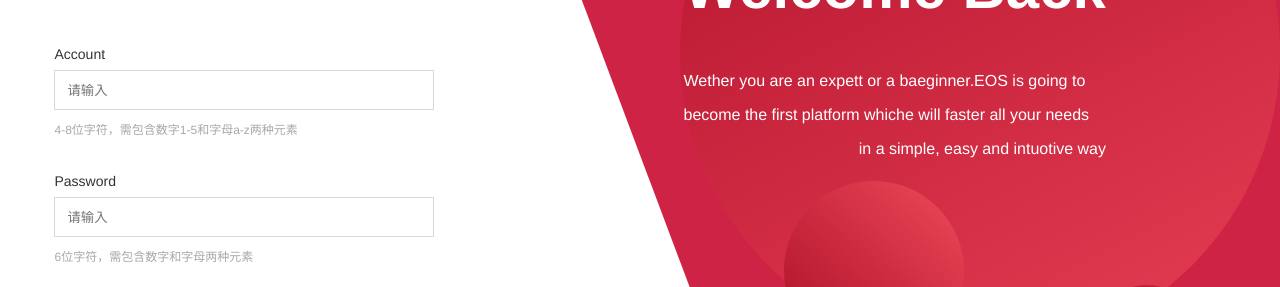
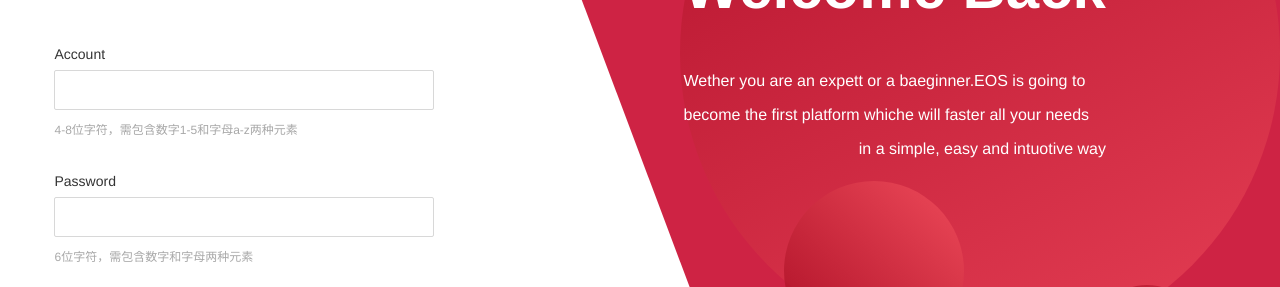
Before and after one commit to carrey360/uid-front, a Vue app: page /auth in a window 1280 px wide. Shown: the part 247-534 px from the top of the page. Built offline with nearby package versions, Linux system fonts and the light colour scheme; a small style sheet from the web is missing.

Commit message:
添加钱包弹框

```diff
--- a/src/components/input/index.vue
+++ b/src/components/input/index.vue
@@ -20,7 +20,7 @@
     },
     placeholder: {
       type: String,
-      default: '请输入'
+      default: ''
     },
     warn: {
       type: String,
@@ -87,12 +87,14 @@
     color #333333
     margin-bottom 8px
   input
-    border 1px solid #D9D5E2
+    border 0
+    border 1px solid #D8D8D8
     height 40px
     width 100%
     padding 0 12px
     outline none
     box-sizing border-box
+    border-radius 2px
   p
     font-size 12px
     color #A8A8A8
--- a/src/views/wallet.vue
+++ b/src/views/wallet.vue
@@ -23,19 +23,47 @@
           </p>
           <div class="wallet-items-btn">
             <button @click="open = true">充值</button>
-            <button>转账</button>
+            <button @click="transferOpen = true">转账</button>
             <button>创建主网账户</button>
           </div>
         </div>
       </div>
     </div>
     <modal
-      :visible="open"
-      @hide="open = false"
-      :resize-width='{1200:"60%",992:"80%",768:"90%"}'
+      :visible="chargeOpen"
+      @hide="chargeOpen = false"
+      :resize-width='{1200:"476",992:"476",768:"90%"}'
+      defaultWidth="476px"
       :animation-panel="'modal-slide-top'"
       >
-      <p>Lorem ipsum dolor sit amet</p>
+      <h1 class="wallet-dialog-title">请按以下信息充值</h1>
+      <div class="wallet-dialog-content">
+        <div class="wallet-dialog-content-input-label">
+          <span>Account to be credited</span>
+          <span class="copy"><IconFont name="icon-fuzhi" type="svg"/>复制</span>
+        </div>
+        <LimitInput  warn=""/>
+        <div class="wallet-dialog-content-input-label">
+          <span>Memo</span>
+          <span class="copy"><IconFont name="icon-fuzhi" type="svg"/>复制</span>
+        </div>
+        <LimitInput warn=""/>
+      </div>
+    </modal>
+    <modal
+      :visible="transferOpen"
+      @hide="transferOpen = false"
+      :resize-width='{1200:"476",992:"476",768:"90%"}'
+      defaultWidth="476px"
+      :animation-panel="'modal-slide-top'"
+      >
+      <h1 class="wallet-dialog-title">请输入转账信息</h1>
+      <div class="wallet-dialog-content">
+        <LimitInput label="Account to be credited" warn=""/>
+        <LimitInput label="Amount" warn=""/>
+        <LimitInput label="Memo" warn=""/>
+        <button class="transfer-submit">确认转账</button>
+      </div>
     </modal>
   </div>
 </template>
@@ -43,13 +71,15 @@
 <script>
 import modal from '@/components/modal'
 import topBar from '@/components/topBar'
-
+import LimitInput from '@/components/input'
+import IconFont from '@/components/IconFont'
 export default {
   name: 'App',
-  components: { modal, topBar },
+  components: { modal, topBar, LimitInput, IconFont },
   data () {
     return {
-      open: false,
+      chargeOpen: false,
+      transferOpen: false,
       walletList: [{
         name: 'BOS',
         balance: 24222600.0202
@@ -139,6 +169,40 @@
             color #fff
         > button:last-child
           margin 0
+.wallet-dialog-content
+  font-size 14px
+  padding 33px
+  .copy
+    color #455DE1
+    fobt-size 12px
+    svg
+      width 12px
+      height 12px
+      margin-right 6px
+  .wallet-dialog-content-input-label
+    display flex
+    > span:first-child
+      flex 1
+.wallet-dialog-title
+  font-size 24px
+  font-family PingFangSC-Semibold
+  font-weight 600
+  color rgba(206,35,68,1)
+  padding-left 33px
+.transfer-submit
+  font-size 14px
+  font-weight 600
+  color rgba(255,255,255,1)
+  width 100%
+  margin-top 15px
+  height 40px
+  border-radius 4px
+  background rgba(206,35,68,1)
+  border 0
+  outline none
+  cursor pointer
+  &:hover
+    background-color #c11e3e
 @media screen and (max-width: 768px)
   .wallet-wrapper
     .wallet-content
```
Also changed, not shown: 1 other file (tests, documents, lock files or other folders).
